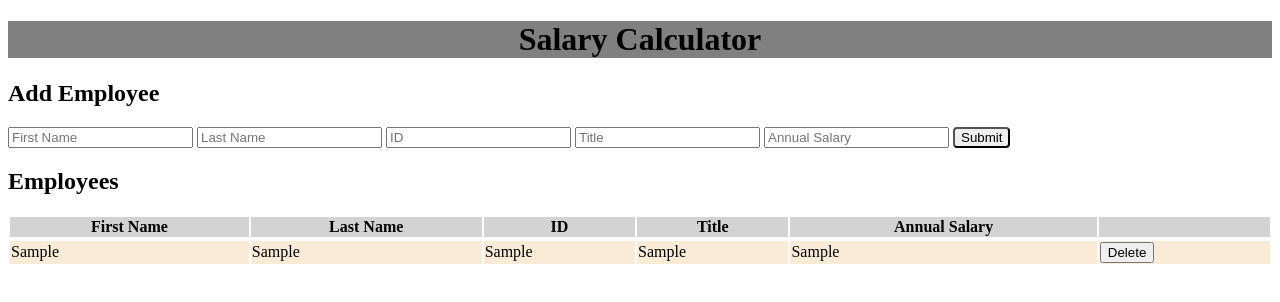
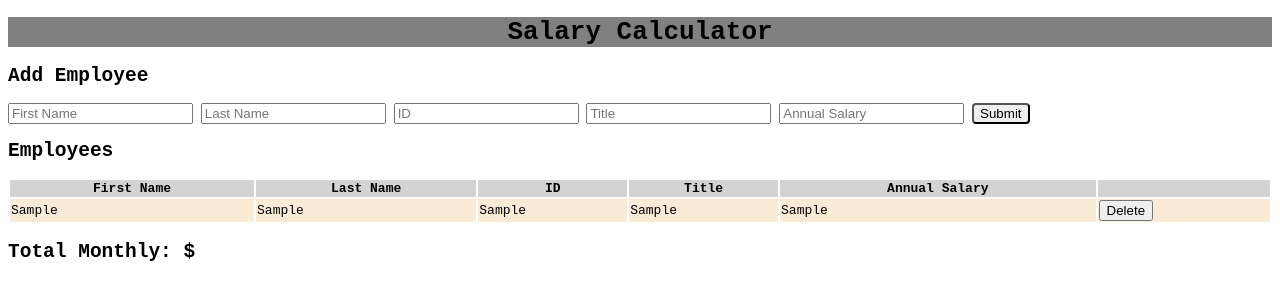
Before and after one commit to timek612/weekend-jquery-salary-calculator1, a plain HTML site: page index.html in a window 1280 px wide. Both pictures are taken after typing "Sample", "Sample", "Sample", "Sample", "Sample" into the empty fields and a click on the button "Submit". Drawn offline with Linux system fonts and the light colour scheme.

Commit message:
finished base

```diff
--- a/index.html
+++ b/index.html
@@ -37,16 +37,11 @@
             </tr>
         </thead>
         <tbody id="tableBod">
-            <tr id="firstRow">
-                <!-- <td id="fName1">test</td>
-                <td id="lName1">test</td>
-                <td id="ID1">test</td>
-                <td id="title1">test</td>
-                <td id="sal1">test</td>
-                <td><button id="delete1">Delete</button></td> -->
-            </tr>
         </tbody>
     </table>
+    <footer>
+        <h2 id="monthly">Total Monthly: $<span id="monthlyBudget"></span></h2>
+    </footer>
 
 </body>
 </html>
--- a/main.js
+++ b/main.js
@@ -1,9 +1,16 @@
 console.log('js');
 $(readyNow);
 
+let totalYearly = 0;
+let salaries = [];
+
+
 function readyNow() {
     console.log('JQ');
-    $('#submit').on('click', handleClick)
+    $('#submit').on('click', handleClick);
+    //$('#submit').on('click', calculateRemainingBudget);
+    $('#tableBod').on('click', '.delete', deleteLine);
+
 }
 
 function handleClick() {
@@ -14,11 +21,13 @@ function handleClick() {
     let title = $('#title').val();
     let salary = $('#annualSal').val();
 
-    console.log(fName);
-    console.log(lName);
-    console.log(idNumber);
-    console.log(title);
-    console.log(salary);
+    // console.log(fName);
+    // console.log(lName);
+    // console.log(idNumber);
+    // console.log(title);
+    // console.log(salary);
+
+    calculateRemainingBudget();
 
     $('#firstName').val('');
     $('#lastName').val('');
@@ -28,26 +37,65 @@ function handleClick() {
 
     $('#tableBod').append(`
     <tr>
-    <td id="fName1">` + fName + `</td>
-    <td id="lName1">` + lName + `</td>
-    <td id="ID1">` + idNumber + `</td>
-    <td id="title1">` + title + `</td>
-    <td id="sal1">` + salary + `</td>
-    <td><button id="delete1">Delete</button></td>
+    <td>${fName}</td>
+    <td>${lName}</td>
+    <td>${idNumber}</td>
+    <td>${title}</td>
+    <td>${salary}</td>
+    <td><button class="delete">Delete</button></td>
     </tr>
     `)
+    // ^^ button is created when the page is loaded, so we need a dynamic click listener, line7.
 
-    $('#delete1').on('click', deleteLine)
 
 }
 
 function deleteLine() {
     console.log('in delete line');
-    $('#fName1').remove();
-    $('#lName1').remove();
-    $('#ID1').remove();
-    $('#title1').remove();
-    $('#sal1').remove();
-    $('#delete1').remove();
+    $(this).closest('tr').remove();
+    removeSalary();
+    // $('#fName1').remove();
+    // $('#lName1').remove();
+    // $('#ID1').remove();
+    // $('#title1').remove();
+    // $('#sal1').remove();
+    // $('#delete1').remove();
 
 }
+
+
+function calculateRemainingBudget() {
+    console.log('in remaining budget');
+    let variable = 0;
+    let salary = parseInt($('#annualSal').val());
+    //parseInt(salary); why tf didn't this work
+    salaries.push(salary);
+    //console.log(salary);
+    for (let i = 0; i < salaries.length; i++) {
+        variable += salaries[i];
+        //console.log(variable);
+    }
+    totalYearly = 0;
+    totalYearly += variable;
+    console.log(totalYearly);
+    let totalMonthly = totalYearly /= 12;
+    let el = $('#monthlyBudget');
+    el.empty();
+    el.append(totalMonthly);
+
+    // this is pretty messy, if extra time, clean up.
+
+    if (totalMonthly > 20000) {
+        document.getElementById("monthly").style.color = "red";
+        $('footer').append (alert(`
+            WARNING!! WARNING!!
+            YOU HAVE EXCEEDED THE $20,000 LIMIT
+            LOWER COSTS OR FACE DEATH BY FIRE!`));
+
+    }
+
+}
+
+function removeSalary() {
+
+}
--- a/style.css
+++ b/style.css
@@ -19,3 +19,7 @@ table {
 tbody {
     background-color: antiquewhite;
 }
+
+body {
+    font-family: monospace;
+}
```
